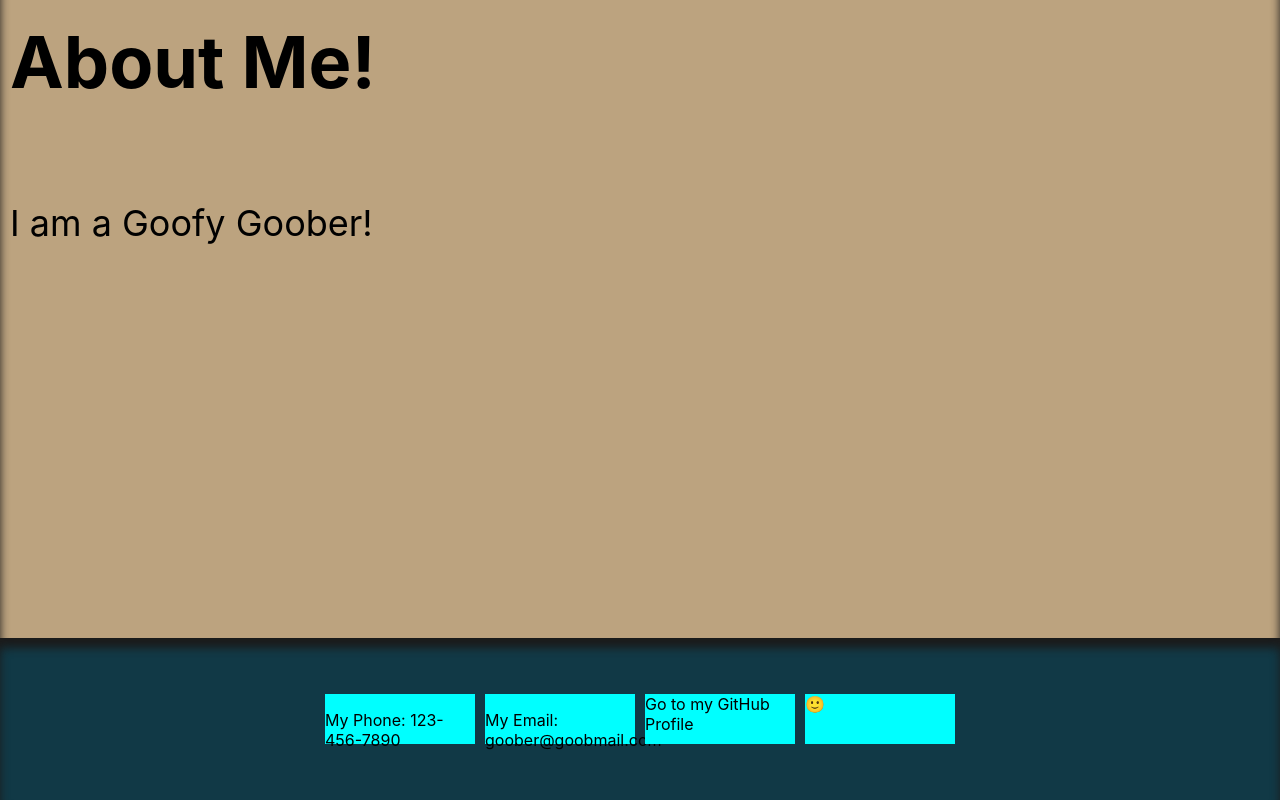
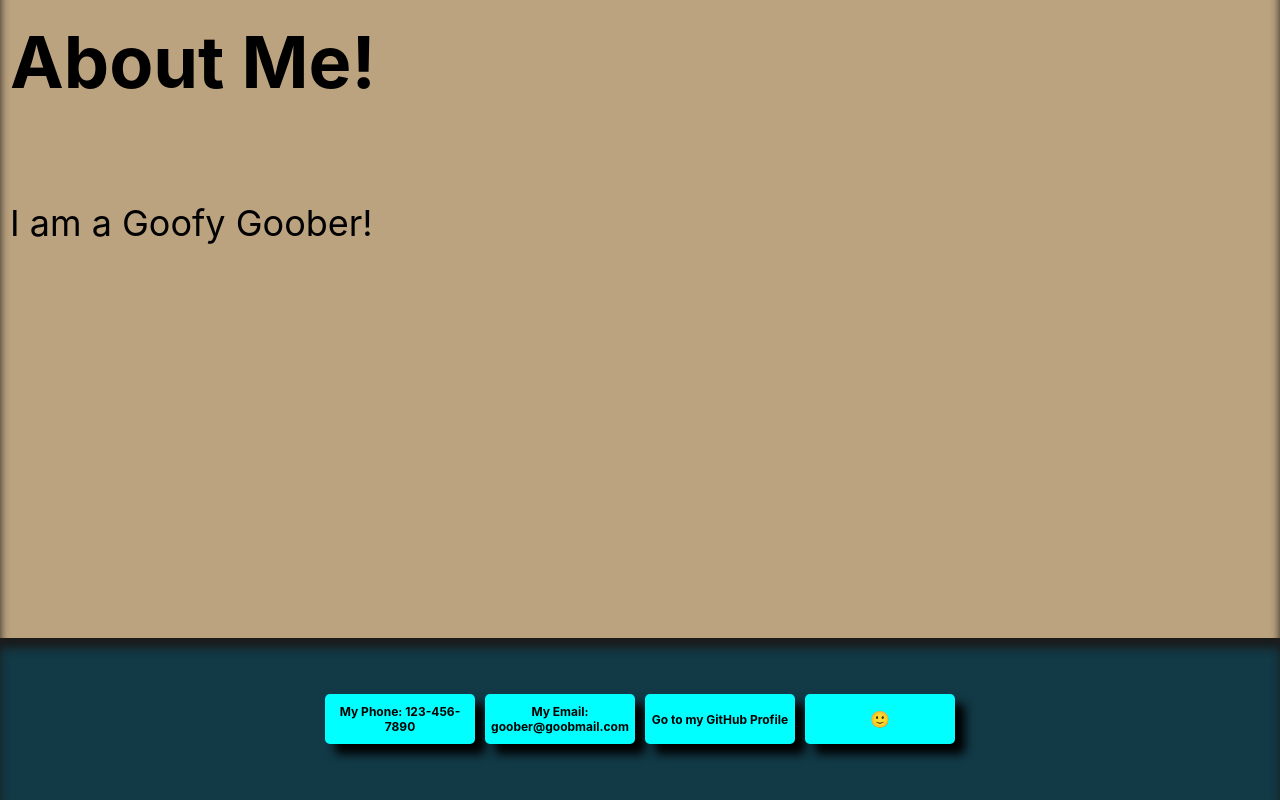
Before and after one commit to rhonvyramos/portfolio-with-react, a React (Create React App) app: page / in a window 1280 px wide. Shown: the part 280-1080 px from the top of the page. Built offline with nearby package versions, Linux system fonts and the light colour scheme.

Commit message:
made footer icon text more legible

```diff
--- a/src/App.css
+++ b/src/App.css
@@ -58,4 +58,16 @@
   height: 50px;
   width: 150px;
   background-color: aqua;
+  box-shadow: 10px 10px 10px;
+  border-radius: 5px;
+
+  display: flex;
+  justify-content: center;
+  align-items: center;
 }
+
+.footer_icon p, .footer_icon a {
+  text-align: center;
+  font-size: 12px;
+  font-weight: bold;
+}
```
